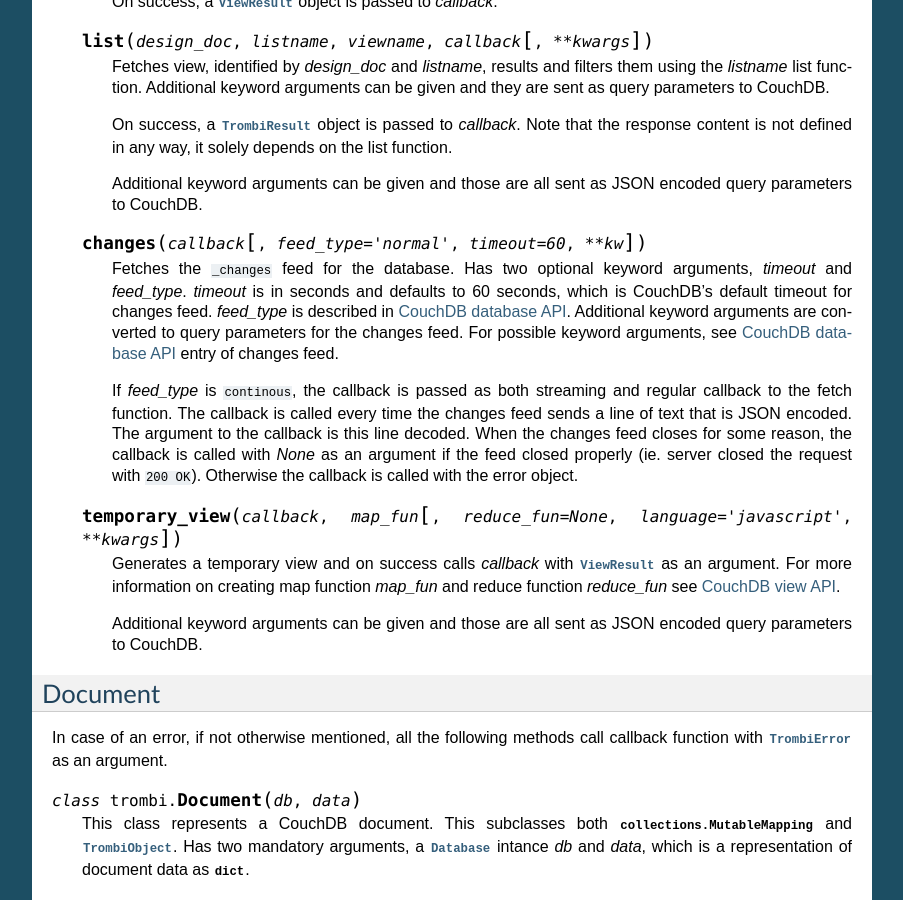
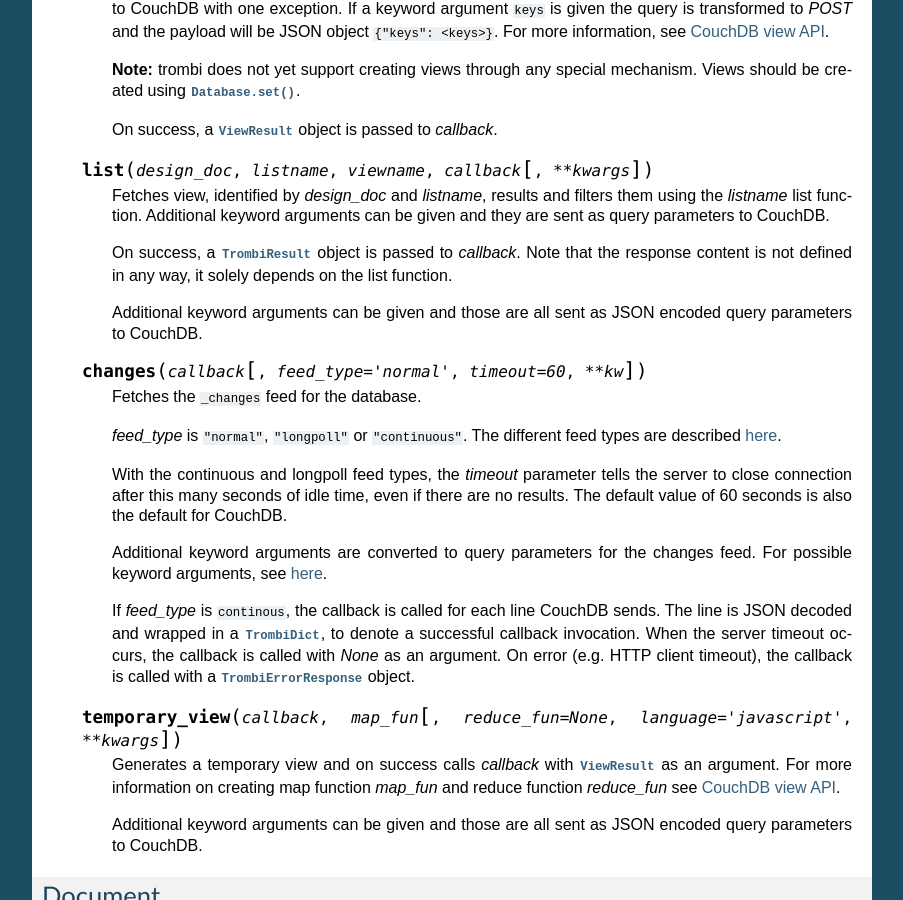
Before and after one commit to inoi/trombi, a Sphinx documentation site: the page built from doc/python-api.rst, in a window 1280 px wide and 900 px high, scrolled down 4732 px. Shown: the whole window, without its empty margins (198-1101 px from the left). Built offline with Sphinx 7.4.7, drawn with Linux system fonts in a browser that asks for light colours; some of the changed text lies outside the part shown.

Commit message:
Wrap continuous changes feed results to TrombiDict, enhance docs

```diff
--- a/doc/python-api.rst
+++ b/doc/python-api.rst
@@ -86,13 +86,22 @@
 .. class:: TrombiResult
 
    A generic result indicating a succesfull call. Used for example in
-   :meth:`Database.list`. Subclasses
-   :class:`TrombiObject`.
+   :meth:`Database.list`. Subclasses :class:`TrombiObject`.
 
    .. attribute:: content
 
       Contains the result of the query. The result format is not
       specified.
+
+.. class:: TrombiDict
+
+   A dict-like object for successful responses. Subclasses
+   :class:`TrombiObject`.
+
+   .. method:: to_basetype()
+
+      Returns the copy of the contents of the :class:`TrombiDict`
+      instance as a normal dict.
 
 .. class:: ViewResult
 
@@ -246,8 +255,9 @@
 
    .. method:: info(callback)
 
-      Request database information. Calls callback with a dict that
-      contains the info (see `here`__ for the dict contents).
+      Request database information. Calls callback with a
+      :class:`TrombiDict` that contains the info (see `here`__ for the
+      dict fields).
 
       __ http://techzone.couchbase.com/sites/default/files/uploads/all/documentation/couchbase-api-db.html#couchbase-api-db_db_get
 
@@ -358,25 +368,31 @@
 
    .. method:: changes(callback[, feed_type='normal', timeout=60, **kw])
 
-      Fetches the ``_changes`` feed for the database. Has two optional
-      keyword arguments, *timeout* and *feed_type*. *timeout* is
-      in seconds and defaults to 60 seconds, which is CouchDB's
-      default timeout for changes feed. *feed_type* is described in
-      `CouchDB database API`_. Additional keyword arguments are
-      converted to query parameters for the changes feed. For possible
-      keyword arguments, see `CouchDB database API`_ entry of changes
-      feed.
+      Fetches the ``_changes`` feed for the database.
 
-      If *feed_type* is ``continous``, the callback is passed as
-      both streaming and regular callback to the fetch function. The
-      callback is called every time the changes feed sends a line of
-      text that is JSON encoded. The argument to the callback is this
-      line decoded. When the changes feed closes for some reason, the
-      callback is called with *None* as an argument if the feed
-      closed properly (ie. server closed the request with ``200 OK``).
-      Otherwise the callback is called with the error object.
+      *feed_type* is ``"normal"``, ``"longpoll"`` or ``"continuous"``.
+      The different feed types are described here__.
 
-      .. _CouchDB database API: http://wiki.apache.org/couchdb/HTTP_database_API#Changes
+      __ `changes feed API`_
+
+      With the continuous and longpoll feed types, the *timeout*
+      parameter tells the server to close connection after this many
+      seconds of idle time, even if there are no results. The default
+      value of 60 seconds is also the default for CouchDB.
+
+      Additional keyword arguments are converted to query parameters
+      for the changes feed. For possible keyword arguments, see here__.
+
+      __ `changes feed API`_
+
+      If *feed_type* is ``continous``, the callback is called for each
+      line CouchDB sends. The line is JSON decoded and wrapped in a
+      :class:`TrombiDict`, to denote a successful callback invocation.
+      When the server timeout occurs, the callback is called with
+      *None* as an argument. On error (e.g. HTTP client timeout), the
+      callback is called with a :class:`TrombiErrorResponse` object.
+
+      .. _changes feed API: http://wiki.apache.org/couchdb/HTTP_database_API#Changes
 
    .. method:: temporary_view(callback, map_fun[, reduce_fun=None, language='javascript', **kwargs])
 
```
Also changed, not shown: 1 other file.
